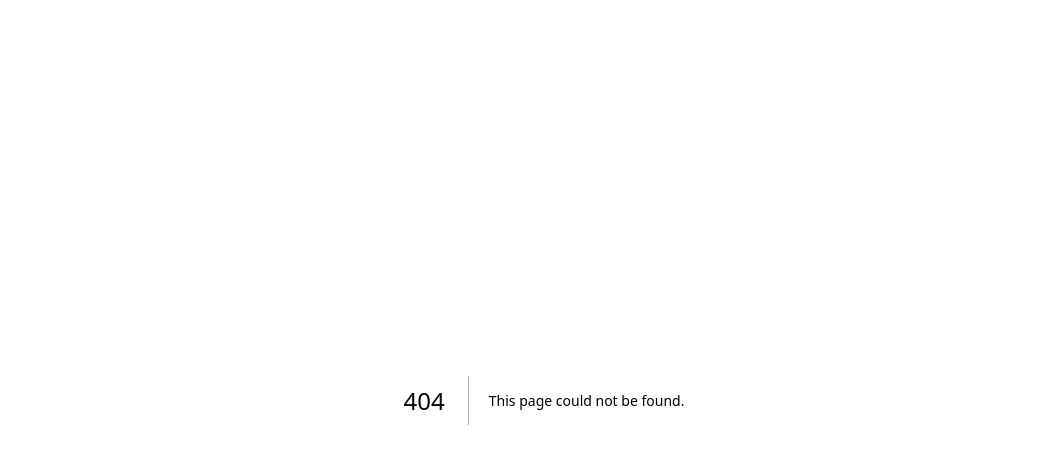
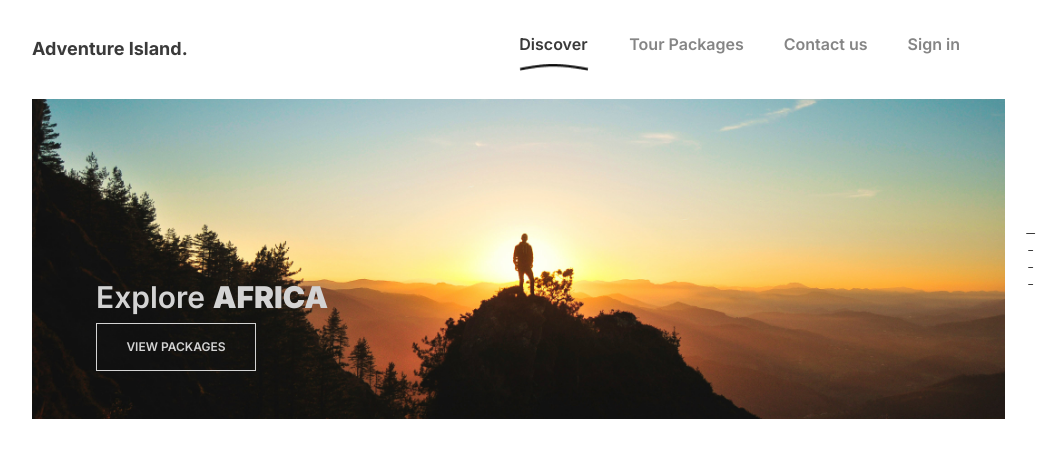
Before and after one commit to Xlongclaw/travel-app, a Next.js app: page /tourpackages in a window 1280 px wide. Before the commit this address had no page. Shown: the top 464 px of the page, without its empty margins (96-1160 px from the left). Built offline with nearby package versions, Linux system fonts and the light colour scheme.

Commit message:
designed heroBanner

```diff
--- a/src/app/components/FeaturedSection.tsx
+++ b/src/app/components/FeaturedSection.tsx
@@ -3,7 +3,7 @@ import FeaturedWrapper from "./FeaturedWrapper";
 
 const FeaturedSection = () => {
   return (
-    <div className="h-[55rem] bg-color5 text-color6 px-[9rem] py-[6.4rem]">
+    <div className="h-[55rem] bg-color5 text-color6 px-[9rem] py-[6.4rem] shadow-2xl shadow-black">
       <div className=" mb-[7.2rem]">
         <h2 className="text-5xl font-medium">Let's start your journey</h2>
         <h2 className="text-color7 text-xl font-medium mt-3">
--- /dev/null
+++ b/src/app/components/HeroBanner.tsx
@@ -0,0 +1,25 @@
+'use client'
+import Image from "next/image";
+import React from "react";
+import PageIndicatorFeatured from "./PageIndicatorFeatured";
+import {motion} from 'framer-motion'
+
+const HeroBanner = () => {
+  return (
+    <div className="w-full h-[20rem] overflow-hidden flex items-center justify-center mt-4 relative">
+      <Image className="w-[95%]" src={require("../assets/herobg7.jpg")} alt="" />
+      <div className="absolute left-16 bottom-12 flex flex-col">
+        <div className="  text-3xl font-semibold text-color6">
+          Explore <strong>AFRICA</strong>{" "}
+        </div>
+        <motion.div whileHover={{scale:1.1}} whileTap={{scale:0.9}} transition={{type:"spring"}} className="text-color6 cursor-pointer hover:bg-color6 hover:text-color1 border border-color6 mt-2 h-[3rem] text-xs font-semibold flex items-center justify-center w-[10rem]">
+          VIEW PACKAGES
+        </motion.div>
+
+      </div>
+      <PageIndicatorFeatured/>
+    </div>
+  );
+};
+
+export default HeroBanner;
--- /dev/null
+++ b/src/app/components/NavBar.tsx
@@ -0,0 +1,14 @@
+import React from 'react'
+import NavLinks from "@/app//components/NavLinks";
+import Logo from "@/app/components/Logo";
+
+const NavBar = () => {
+  return (
+    <div className="flex justify-between items-center pr-24">
+          <Logo />
+          <NavLinks />
+        </div>
+  )
+}
+
+export default NavBar
--- a/src/app/components/NavLink.tsx
+++ b/src/app/components/NavLink.tsx
@@ -2,11 +2,11 @@
 import Image from "next/image";
 import React, { useState } from "react";
 
-const NavLink = ({ link }: { link: string }) => {
+const NavLink = ({ link }: { link: {title:string,route:string} }) => {
   return (
-    <div className={` ${link === 'Discover' ?"text-color1":"text-color2"} text-base font-semibold hover:text-color1 cursor-pointer relative pb-3`}>
-      {link}
-      {link === "Discover" && (
+    <div className={` ${link.title === 'Discover' ?"text-color1":"text-color2"} text-base font-semibold hover:text-color1 cursor-pointer relative pb-3`}>
+      {link.title}
+      {link.title === "Discover" && (
         <Image width={70} height={20} className="mt-2" src={require('../assets/line1.png')} alt="" />
         // <div className="absolute h-[3px] w-full bg-color1 bottom-0 rounded-tr-[50%/100px]"></div>
       )}
--- a/src/app/components/NavLinks.tsx
+++ b/src/app/components/NavLinks.tsx
@@ -2,7 +2,24 @@ import React from "react";
 import NavLink from "./NavLink";
 
 const NavLinks: React.FC = () => {
-  const navLinks = [ "Discover", "Tour Packages", "Contact us", "Sign in"];
+  const navLinks = [
+    {
+      title:'Discover',
+      route:''
+    },
+    {
+      title:'Tour Packages',
+      route:'tourpackages'
+    },
+    {
+      title:'Contact us',
+      route:'contactus'
+    },
+    {
+      title:'Sign in',
+      route:'signin'
+    },
+  ];
   return (
     <div className="flex gap-10">
       {navLinks.map((link, index) => (
--- /dev/null
+++ b/src/app/components/PageIndicatorFeatured.tsx
@@ -0,0 +1,14 @@
+import React from 'react'
+
+const PageIndicatorFeatured = () => {
+  return (
+    <div className='flex justify-center items-center gap-4 absolut w-[5%] rotate-90 right-[0rem] top-1/2'>
+        <div className='bg-color1 w-[9px] h-[9px] rounded-full'></div>
+        <div className='bg-color1 w-[5px] h-[5px] rounded-full'></div>
+        <div className='bg-color1 w-[5px] h-[5px] rounded-full'></div>
+        <div className='bg-color1 w-[5px] h-[5px] rounded-full'></div>
+    </div>
+  )
+}
+
+export default PageIndicatorFeatured
--- a/src/app/page.tsx
+++ b/src/app/page.tsx
@@ -1,18 +1,14 @@
-import NavLinks from "./components/NavLinks";
-import Logo from "./components/Logo";
 import Image from "next/image";
 import PageIndicator from "./components/PageIndicator";
 import FeaturedSection from "./components/FeaturedSection";
 import Footer from "./components/Footer";
+import NavBar from "./components/NavBar";
 
 export default function Home() {
   return (
     <main className="flex flex-col">
       <div className="bg-[url('./assets/herobg1.jpg')] bg-top bg-cover w-full h-screen py-16 px-32 flex flex-col relative">
-        <div className="flex justify-between items-center pr-24">
-          <Logo />
-          <NavLinks />
-        </div>
+        <NavBar/>
         <div className="flex flex-col flex-1 justify-center items-center mb-16">
           <div className="text-4xl text-black font-semibold mb-4">Your Adventure Begins Here!</div>
           <div className="text-lg text-color3 font-semibold mb-6">From Imagination to Reality.</div>
@@ -25,6 +21,7 @@ export default function Home() {
         <PageIndicator/>
       </div>
       <FeaturedSection/>
+      {/* <div className="w-full bg-white h-[50rem] "></div> */}
       <Footer/>
     </main>
   );
--- /dev/null
+++ b/src/app/tourpackages/page.tsx
@@ -0,0 +1,14 @@
+import React from "react";
+import NavBar from "@/app/components/NavBar";
+import HeroBanner from "../components/HeroBanner";
+
+const page = () => {
+  return (
+    <div className="py-8 px-32 w-full">
+      <NavBar />
+      <HeroBanner/>
+    </div>
+  );
+};
+
+export default page;
```
